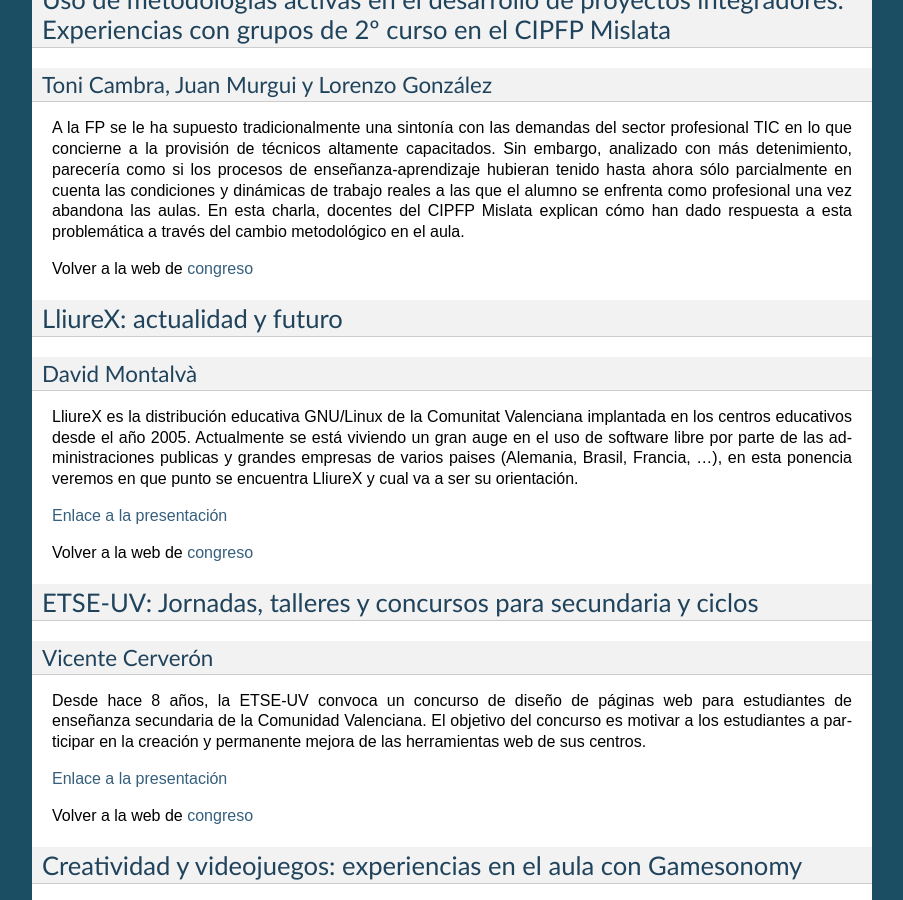
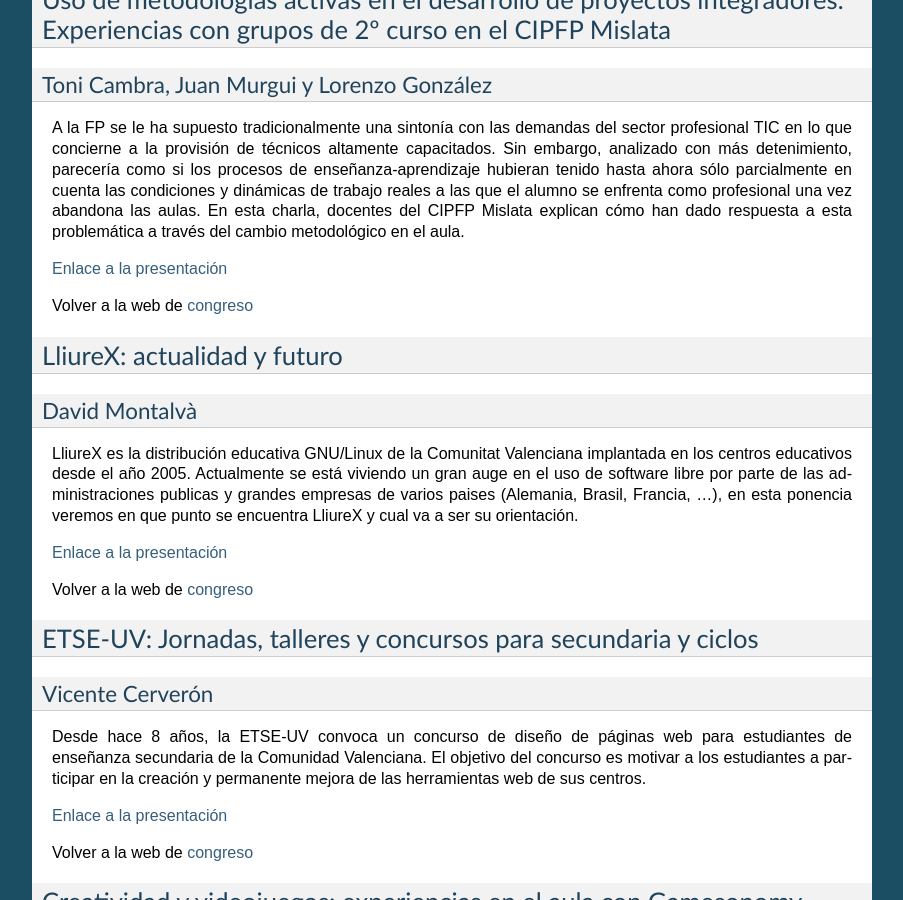
Before and after one commit to pnapi/web-pnapi-archivo, a Sphinx documentation site: the page built from source/congreso/2014/ponencias.rst, in a window 1280 px wide and 900 px high, scrolled down 3158 px. Shown: the whole window, without its empty margins (198-1101 px from the left). Built offline with Sphinx 7.4.7, drawn with Linux system fonts in a browser that asks for light colours.

Commit message:
Añado enlace presentación Toni Cambra et al.

```diff
--- a/source/congreso/2014/ponencias.rst
+++ b/source/congreso/2014/ponencias.rst
@@ -146,6 +146,8 @@ Toni Cambra, Juan Murgui y Lorenzo González
 
 A la FP se le ha supuesto tradicionalmente una sintonía con las demandas del sector profesional TIC en lo que concierne a la provisión de técnicos altamente capacitados. Sin embargo, analizado con más detenimiento, parecería como si los procesos de enseñanza-aprendizaje hubieran tenido hasta ahora sólo parcialmente en cuenta las condiciones y dinámicas de trabajo reales a las que el alumno se enfrenta como profesional una vez abandona las aulas. En esta charla, docentes del CIPFP Mislata explican cómo han dado respuesta a esta problemática a través del cambio metodológico en el aula.
 
+`Enlace a la presentación <https://docs.google.com/presentation/d/1Lwngp0Agb9HSC2KvwYd9kwIcV05Gdcep4AcTWzdFfGs/pub>`_
+
 Volver a la web de congreso_
 
 .. _talleres-lliurex:
```
